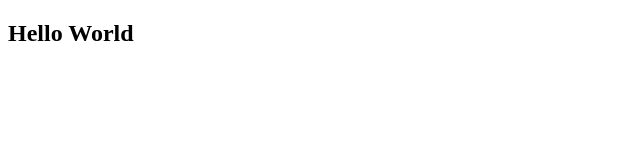
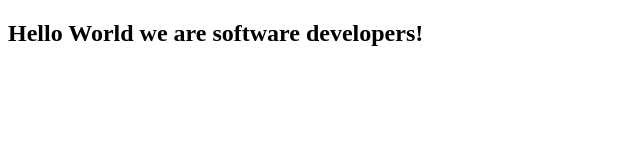
Before and after one commit to Olivier-Kango/Arkan-Olivier-MS-Challengers, a plain HTML site: page index.html in a window 1280 px wide. Shown: the whole page, without its empty margins (0-640 px from the left). Drawn offline with Linux system fonts and the light colour scheme.

Commit message:
second commit

```diff
--- a/index.html
+++ b/index.html
@@ -22,6 +22,6 @@
 
     -->
     <script  src="js/index.js"></script>
-    <h2>Hello World</h2>
+    <h2>Hello World we are software developers!</h2>
   </body>
 </html>
```
